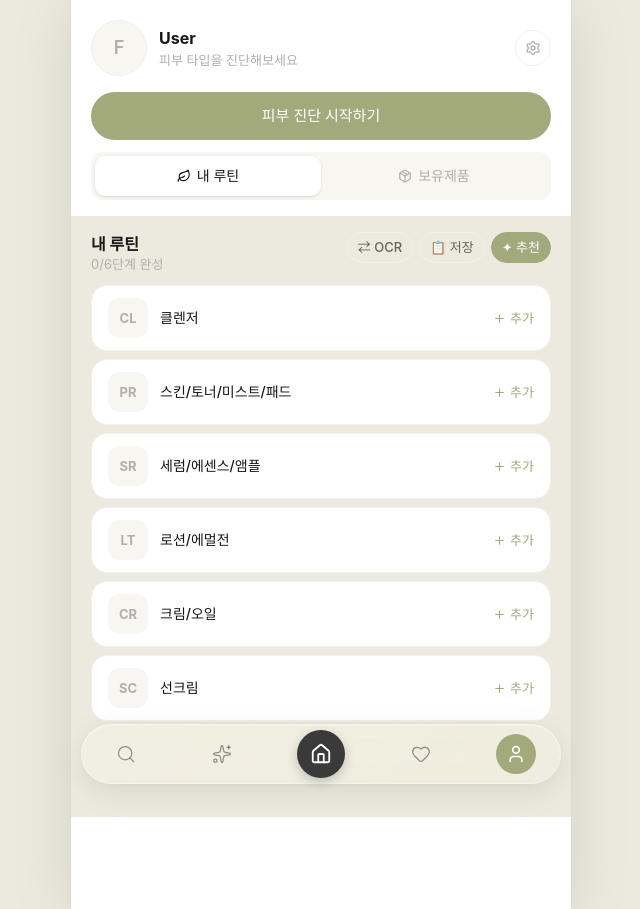
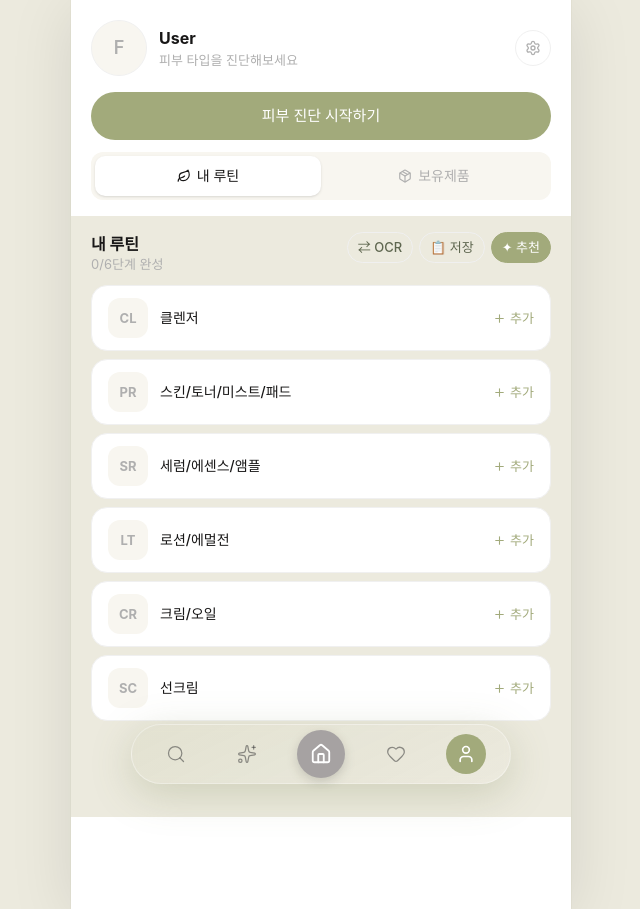
Before and after one commit to hyeonjim/Piview, a Next.js app in the folder frontend/: page /mypage in a window 1280 px wide. Shown: the whole page, without its empty margins (319-959 px from the left). Built offline with nearby package versions, Linux system fonts and the light colour scheme; a web font is replaced by a local one.

Commit message:
[FE] modify: 하단네브바 디자인수정

```diff
--- a/frontend/src/components/layout/BottomNav.tsx
+++ b/frontend/src/components/layout/BottomNav.tsx
@@ -44,16 +44,15 @@ export default function BottomNav() {
         className="flex items-center justify-between"
         style={{
           width: "100%",
-          maxWidth: "480px",
+          maxWidth: "380px",
           height: "60px",
           borderRadius: "100px",
-          backdropFilter: "blur(40px) saturate(180%)",
-          WebkitBackdropFilter: "blur(40px) saturate(180%)",
+          backdropFilter: "blur(4px)",
+          WebkitBackdropFilter: "blur(5px)",
           background:
-            "linear-gradient(135deg, rgba(255,255,255,0.25) 0%, rgba(255,255,255,0.15) 100%)",
-          border: "1px solid rgba(255,255,255,0.3)",
-          boxShadow:
-            "0 8px 32px rgba(0,0,0,0.08), 0 2px 8px rgba(0,0,0,0.04), inset 0 1px 1px rgba(255,255,255,0.4)",
+            "linear-gradient(154deg, rgba(162,170,123,0.12) 3.5%, rgba(236,234,222,0.06) 101.94%)",
+          border: "1px solid rgba(255,255,255,0.35)",
+          boxShadow: "0 10px 40px 0 rgba(120,130,80,0.26)",
           padding: "0 24px",
           pointerEvents: "auto",
         }}
@@ -72,10 +71,10 @@ export default function BottomNav() {
                   width: "48px",
                   height: "48px",
                   borderRadius: "50%",
-                  backgroundColor: isActive ? "var(--color-brand)" : "#3A3A3A",
+                  backgroundColor: isActive ? "var(--color-brand)" : "#a6a2a2",
                   boxShadow: isActive
                     ? "0 4px 16px rgba(162,170,123,0.45)"
-                    : "0 4px 12px rgba(0,0,0,0.2)",
+                    : "0 4px 12px rgba(0,0,0,0.15)",
                 }}
               >
                 <Icon size={22} color="#FFFFFF" strokeWidth={2} />
--- a/frontend/src/constants/_mock/recommend.ts
+++ b/frontend/src/constants/_mock/recommend.ts
@@ -27,11 +27,11 @@ export const MOCK_RECOMMEND: RecommendProduct[] = [
   { id:"r3",  brand:"아누아",     name:"어성초 77 토너",                     category:"스킨/토너",        emoji:"🌿", skinTypes:["지성","복합성"],  effects:["여드름","피지","진정"],             reason:"피지 조절에 탁월하며 어성초 성분이 피부 진정에 도움을 줍니다.",                                                          matchScore:92 },
   { id:"r4",  brand:"이니스프리",  name:"그린티 씨드 세럼",                   category:"에센스/앰플/세럼", emoji:"🌱", skinTypes:["건성","복합성"],  effects:["수분","영양"],                     reason:"제주 그린티 성분이 피부 수분을 오래 유지시켜 드립니다.",                                                                  matchScore:88 },
   { id:"r5",  brand:"코스알엑스",  name:"달팽이 뮤신 96 에센스",              category:"에센스/앰플/세럼", emoji:"✨", skinTypes:["복합성","건성"],  effects:["수분","안티에이징","진정"],         reason:"달팽이 뮤신 96%로 피부 재생과 보습에 탁월한 효과를 발휘합니다.",                                                          matchScore:95 },
-  { id:"r6",  brand:"피지오겔",   name:"AI 크림",                            category:"크림",             emoji:"🤍", skinTypes:["건성","건성"],  effects:["수분","진정","아토피"],             reason:"건성 피부를 위한 저자극 크림으로 장벽 강화에 도움을 줍니다.",                                                          matchScore:90 },
+  { id:"r6",  brand:"피지오겔",   name:"AI 크림",                            category:"크림",             emoji:"🤍", skinTypes:["건성"],  effects:["수분","진정","아토피"],             reason:"건성 피부를 위한 저자극 크림으로 장벽 강화에 도움을 줍니다.",                                                          matchScore:90 },
   { id:"r7",  brand:"아누아",     name:"어성초 선크림 SPF50+",               category:"선크림",           emoji:"☀️", skinTypes:["지성","복합성"],  effects:["피지","진정"],                     reason:"지성 피부에 적합한 가벼운 텍스처로 백탁 현상이 없습니다.",                                                               matchScore:91 },
-  { id:"r8",  brand:"라운드랩",   name:"독도 토너",                          category:"스킨/토너",        emoji:"💦", skinTypes:["건성","건성"],  effects:["수분","진정"],                     reason:"독도 해양 심층수 성분이 피부 장벽을 강화하고 수분을 공급합니다.",                                                         matchScore:87 },
-  { id:"r9",  brand:"세타필",     name:"모이스처라이징 크림",                category:"크림",             emoji:"🤍", skinTypes:["건성","건성"],  effects:["수분","영양"],                     reason:"건성·건성 피부를 위한 오랜 베스트셀러로 자극 없이 촉촉하게 유지됩니다.",                                               matchScore:85 },
-  { id:"r10", brand:"아벤느",     name:"시카렉트 B5 리페어링 크림",          category:"크림",             emoji:"🌿", skinTypes:["건성","건성"],  effects:["진정","수분","아토피"],             reason:"병풀과 판테놀 성분이 손상된 피부 장벽 회복을 도와줍니다.",                                                               matchScore:88 },
+  { id:"r8",  brand:"라운드랩",   name:"독도 토너",                          category:"스킨/토너",        emoji:"💦", skinTypes:["건성"],  effects:["수분","진정"],                     reason:"독도 해양 심층수 성분이 피부 장벽을 강화하고 수분을 공급합니다.",                                                         matchScore:87 },
+  { id:"r9",  brand:"세타필",     name:"모이스처라이징 크림",                category:"크림",             emoji:"🤍", skinTypes:["건성"],  effects:["수분","영양"],                     reason:"건성 피부를 위한 오랜 베스트셀러로 자극 없이 촉촉하게 유지됩니다.",                                               matchScore:85 },
+  { id:"r10", brand:"아벤느",     name:"시카렉트 B5 리페어링 크림",          category:"크림",             emoji:"🌿", skinTypes:["건성"],  effects:["진정","수분","아토피"],             reason:"병풀과 판테놀 성분이 손상된 피부 장벽 회복을 도와줍니다.",                                                               matchScore:88 },
   { id:"r11", brand:"라로슈포제", name:"시카플라스트 밤 B5",                 category:"크림",             emoji:"💚", skinTypes:["건성"],          effects:["진정","수분"],                     reason:"민감하고 건조한 피부의 집중 케어에 적합한 배리어 크림입니다.",                                                            matchScore:86 },
   { id:"r12", brand:"이니스프리", name:"톤업 노세범 미네랄 선크림 50ml",     category:"선크림",           emoji:"☀️", skinTypes:["지성"],            effects:["피지"],                            reason:"지성 피부의 피지 조절과 UV 차단을 동시에 해결합니다.",                                                                   matchScore:83 },
 ];
```
Also changed, not shown: 1 other file (tests, documents, lock files or other folders).
